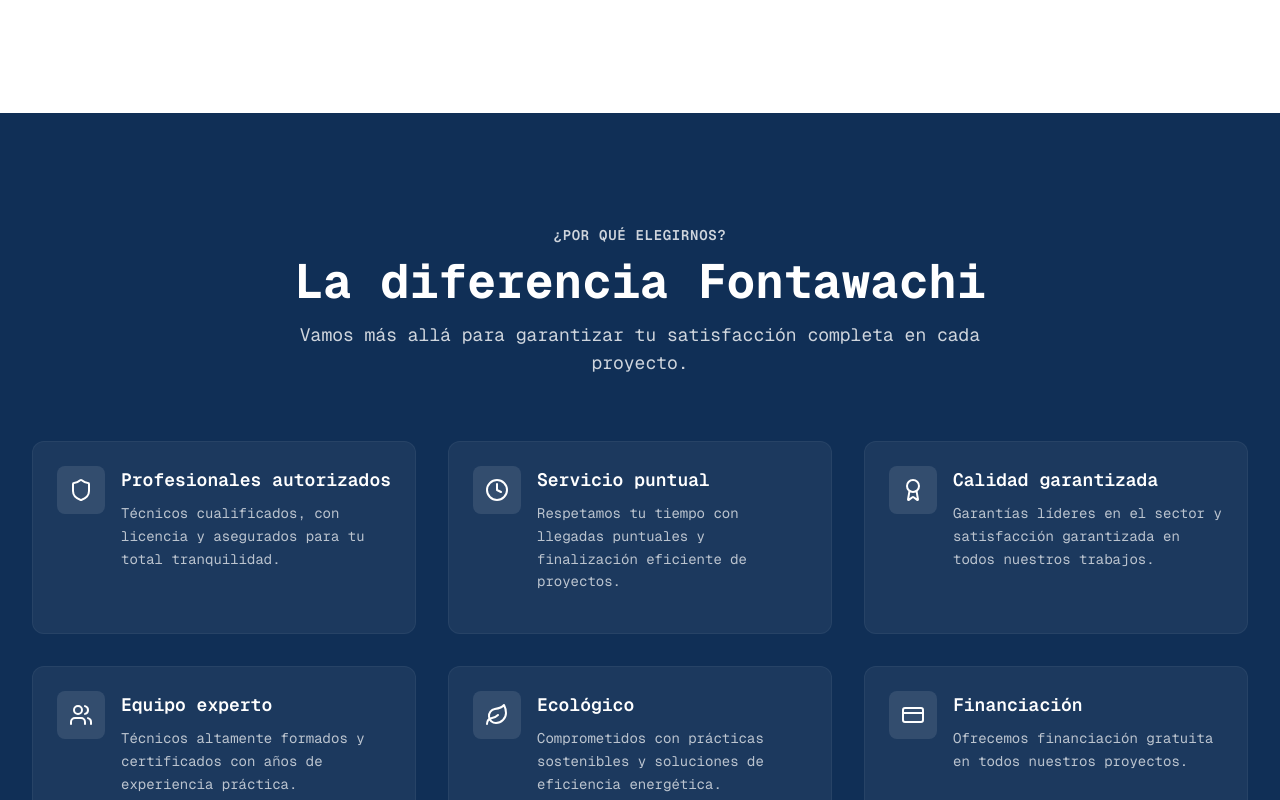
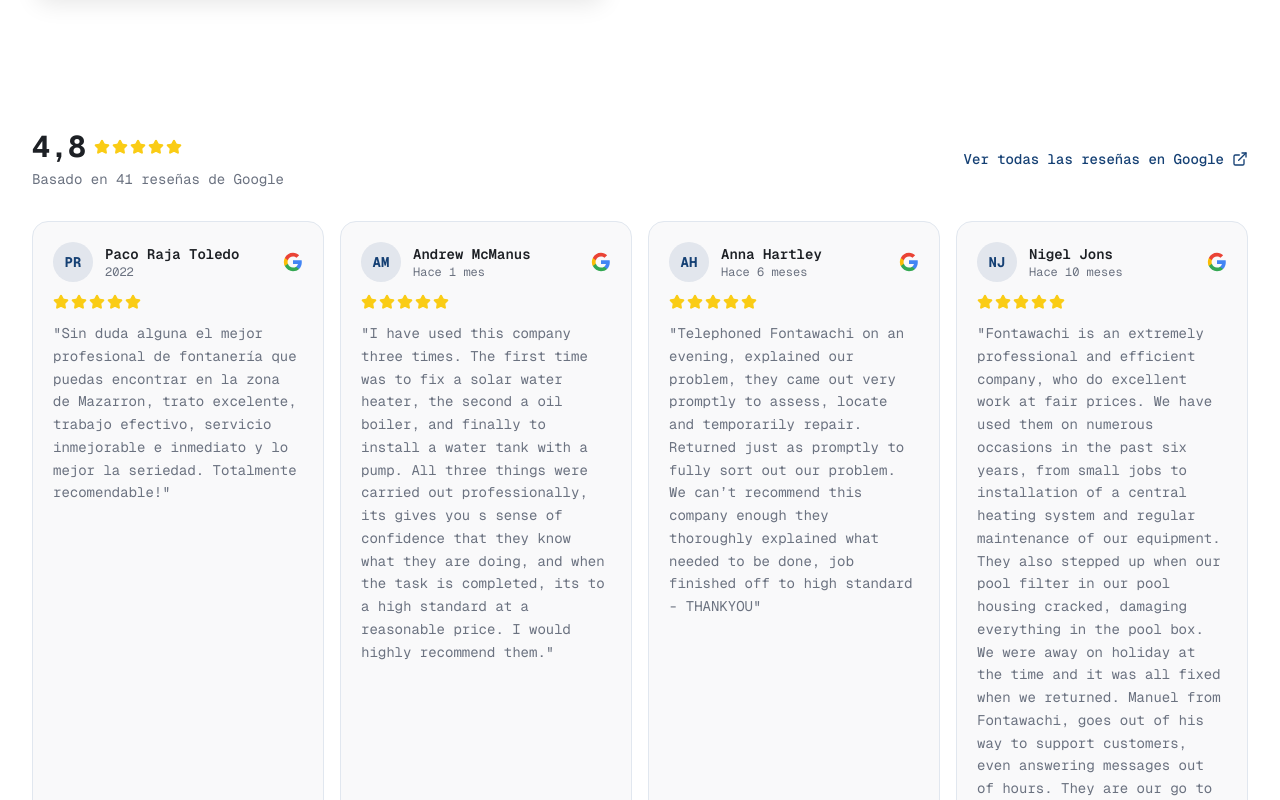
Before and after one commit to AlejandroBermudez90s/fontawachi, a Next.js app: page / in a window 1280 px wide. Shown: the part 2740-3540 px from the top of the page. Built offline with nearby package versions, Linux system fonts and the light colour scheme.

Commit message:
añadiendo reseñas a la página web

```diff
--- a/components/about-section.js
+++ b/components/about-section.js
@@ -1,10 +1,62 @@
 import Image from "next/image"
+import { Star, ExternalLink } from "lucide-react"
 
 const stats = [
   { value: "20+", label: "Años de experiencia" },
   { value: "2000+", label: "Proyectos realizados" },
   { value: "98%", label: "Clientes satisfechos" }
 ]
+
+const reviews = [
+  {
+    name: "Paco Raja Toledo",
+    avatar: "PR",
+    rating: 5,
+    date: "2022",
+    text: "Sin duda alguna el mejor profesional de fontanería que puedas encontrar en la zona de Mazarron, trato excelente, trabajo efectivo, servicio inmejorable e inmediato y lo mejor la seriedad. Totalmente recomendable!",
+  },
+  {
+    name: "Andrew McManus",
+    avatar: "AM",
+    rating: 5,
+    date: "Hace 1 mes",
+    text: "I have used this company three times. The first time was to fix a solar water heater, the second a oil boiler, and finally to install a water tank with a pump. All three things were carried out professionally, its gives you s sense of confidence that they know what they are doing, and when the task is completed, its to a high standard at a reasonable price. I would highly recommend them.",
+  },
+  {
+    name: "Anna Hartley",
+    avatar: "AH",
+    rating: 5,
+    date: "Hace 6 meses",
+    text: "Telephoned Fontawachi on an evening, explained our problem, they came out very promptly to assess, locate and temporarily repair. Returned just as promptly to fully sort out our problem. We can’t recommend this company enough they thoroughly explained what needed to be done, job finished off to high standard - THANKYOU",
+  },
+  {
+    name: "Nigel Jons",
+    avatar: "NJ",
+    rating: 5,
+    date: "Hace 10 meses",
+    text: "Fontawachi is an extremely professional and efficient company, who do excellent work at fair prices. We have used them on numerous occasions in the past six years, from small jobs to installation of a central heating system and regular maintenance of our equipment. They also stepped up when our pool filter in our pool housing cracked, damaging everything in the pool box. We were away on holiday at the time and it was all fixed when we returned. Manuel from Fontawachi, goes out of his way to support customers, even answering messages out of hours. They are our go to company and are highly recommended. If you have tried the rest, it is time to try the best.",
+  },
+  {
+    name: "Lynne Mead",
+    avatar: "LM",
+    rating: 5,
+    date: "Hace 3 meses",
+    text: "Este plomero tardó 2 horas en encontrar y reparar una fuga que numerosos profesionales de compañías de seguros no pudieron encontrar, estamos extremadamente agradecidos y agradecidos de que haya completado el trabajo, altamente profesional y extremadamente competente, nunca usaríamos a nadie más.",
+  },
+]
+
+function StarRating({ rating }) {
+  return (
+    <div className="flex gap-0.5">
+      {[...Array(5)].map((_, i) => (
+        <Star
+          key={i}
+          className={`w-4 h-4 ${i < rating ? "fill-yellow-400 text-yellow-400" : "text-border"}`}
+        />
+      ))}
+    </div>
+  )
+}
 
 export function AboutSection() {
   return (
@@ -41,8 +93,8 @@ export function AboutSection() {
               Nuestro compromiso con la excelencia y las prácticas sostenibles nos distingue en el sector.
             </p>
 
-            {/* Cuadrícula de Estadísticas */}
-            <div className="grid grid-cols-2 sm:grid-cols-3 gap-6">
+            {/* Estadísticas */}
+            <div className="grid grid-cols-2 sm:grid-cols-3 gap-6 mb-12">
               {stats.map((stat) => (
                 <div key={stat.label} className="text-center sm:text-left">
                   <div className="text-2xl lg:text-3xl font-bold text-foreground">{stat.value}</div>
@@ -52,6 +104,64 @@ export function AboutSection() {
             </div>
           </div>
         </div>
+
+        {/* Reseñas Google */}
+        <div className="mt-16 lg:mt-20">
+          {/* Header reseñas */}
+          <div className="flex flex-col sm:flex-row items-start sm:items-center justify-between gap-4 mb-8">
+            <div className="flex items-center gap-4">
+              <div>
+                <div className="flex items-center gap-2 mb-1">
+                  <span className="text-3xl font-bold text-foreground">4,8</span>
+                  <StarRating rating={5} />
+                </div>
+                <p className="text-sm text-muted-foreground">Basado en 41 reseñas de Google</p>
+              </div>
+            </div>
+            <a
+              href="https://www.google.com/maps/search/Fontawachi+Mazarron"
+              target="_blank"
+              rel="noopener noreferrer"
+              className="inline-flex items-center gap-2 text-sm font-medium text-primary hover:text-primary/80 transition-colors">
+              Ver todas las reseñas en Google
+              <ExternalLink className="w-4 h-4" />
+            </a>
+          </div>
+
+          {/* Grid reseñas */}
+          <div className="grid grid-cols-1 md:grid-cols-2 lg:grid-cols-4 gap-4">
+            {reviews.map((review) => (
+              <div
+                key={review.name}
+                className="bg-muted/50 rounded-2xl p-5 border border-border flex flex-col gap-3"
+              >
+                {/* Usuario */}
+                <div className="flex items-center gap-3">
+                  <div className="w-10 h-10 rounded-full bg-primary/10 text-primary font-bold text-sm flex items-center justify-center flex-shrink-0">
+                    {review.avatar}
+                  </div>
+                  <div>
+                    <p className="font-semibold text-foreground text-sm">{review.name}</p>
+                    <p className="text-xs text-muted-foreground">{review.date}</p>
+                  </div>
+                  {/* Logo Google */}
+                  <svg className="w-5 h-5 ml-auto flex-shrink-0" viewBox="0 0 24 24">
+                    <path fill="#4285F4" d="M22.56 12.25c0-.78-.07-1.53-.2-2.25H12v4.26h5.92c-.26 1.37-1.04 2.53-2.21 3.31v2.77h3.57c2.08-1.92 3.28-4.74 3.28-8.09z"/>
+                    <path fill="#34A853" d="M12 23c2.97 0 5.46-.98 7.28-2.66l-3.57-2.77c-.98.66-2.23 1.06-3.71 1.06-2.86 0-5.29-1.93-6.16-4.53H2.18v2.84C3.99 20.53 7.7 23 12 23z"/>
+                    <path fill="#FBBC05" d="M5.84 14.09c-.22-.66-.35-1.36-.35-2.09s.13-1.43.35-2.09V7.07H2.18C1.43 8.55 1 10.22 1 12s.43 3.45 1.18 4.93l2.85-2.22.81-.62z"/>
+                    <path fill="#EA4335" d="M12 5.38c1.62 0 3.06.56 4.21 1.64l3.15-3.15C17.45 2.09 14.97 1 12 1 7.7 1 3.99 3.47 2.18 7.07l3.66 2.84c.87-2.6 3.3-4.53 6.16-4.53z"/>
+                  </svg>
+                </div>
+
+                {/* Estrellas */}
+                <StarRating rating={review.rating} />
+
+                {/* Texto */}
+                <p className="text-sm text-muted-foreground leading-relaxed">"{review.text}"</p>
+              </div>
+            ))}
+          </div>
+        </div>
       </div>
     </section>
   )
```
